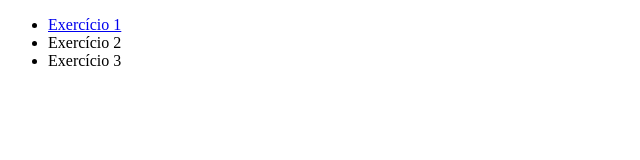
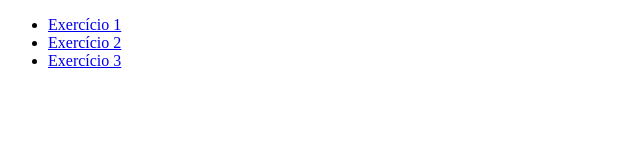
Before and after one commit to arthurfea/iftm, a plain HTML site: page lista14/index.html in a window 1280 px wide. Shown: the whole page, without its empty margins (0-640 px from the left). Drawn offline with Linux system fonts and the light colour scheme.

Commit message:
Update index.html

```diff
--- a/lista14/index.html
+++ b/lista14/index.html
@@ -8,8 +8,8 @@
 <body>
     <ul>
         <li><a href="https://arthurfea.github.io/iftm/lista14/exercicio1">Exercício 1</a></li>
-        <li><a href="https://arthurfea.github.io/iftm/lista14/exercicio2"></a>Exercício 2</a></li>
-        <li><a href="https://arthurfea.github.io/iftm/lista14/exercicio3"></a>Exercício 3</a></li>
+        <li><a href="https://arthurfea.github.io/iftm/lista14/exercicio2">Exercício 2</a></li>
+        <li><a href="https://arthurfea.github.io/iftm/lista14/exercicio3">Exercício 3</a></li>
     </ul>
 </body>
 </html>
```
